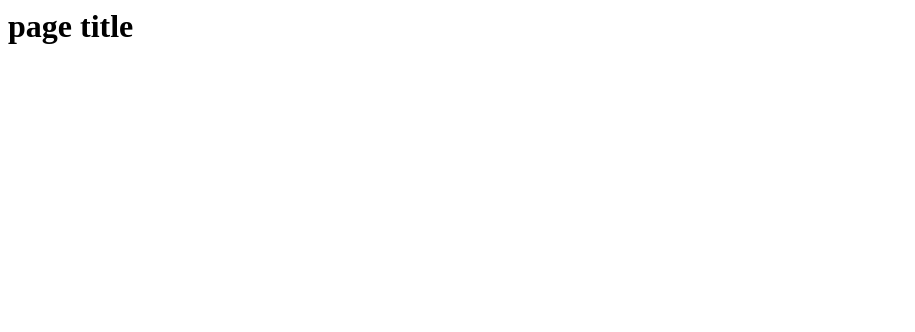
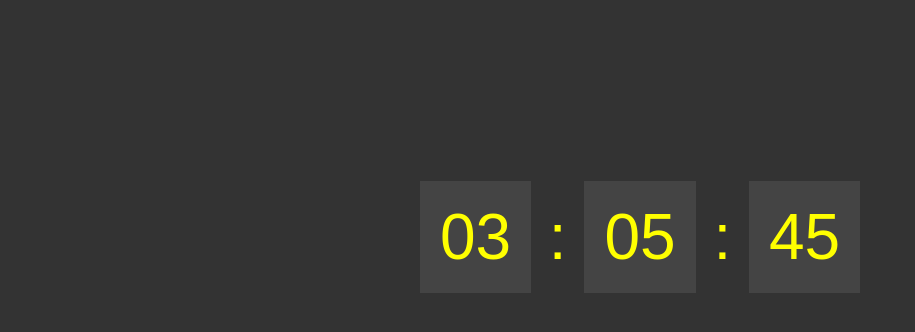
Before and after one commit to alex-kzr/javascript-basics, a plain HTML site: page index.html in a window 1280 px wide. Shown: the whole page, without its empty margins (0-915 px from the left). Drawn offline with Linux system fonts and the light colour scheme.

Commit message:
Add digital clock

```diff
--- a/index.html
+++ b/index.html
@@ -3,9 +3,11 @@
     <meta charset="UTF-8">
     <meta name="viewport" content="width=device-width, initial-scale=1.0">
     <title>Document</title>
+    <link rel="stylesheet" href="styles.css">
 </head>
 <body>
-    <h1>page title</h1>
+
+    <div class="clock"></div>
 
     <script src="sandbox.js"></script>
 </body>
--- a/sandbox.js
+++ b/sandbox.js
@@ -1,19 +1,27 @@
-// dates & times
-const before = new Date('March 1 2020 12:30:59');
-const now = new Date();
+const clock = document.querySelector('.clock');
 
-const diff = now.getTime() - before.getTime();
-console.log(diff);
+const addPrependigZero = number =>{
+    if(number >= 0 && number <= 9){
+        return ("0" + number).slice(-2);;
+    }else{
+        return number;
+    }
+}
 
-const secs = Math.round(diff / 1000);
-const mins = Math.round(secs / 60);
-const hours = Math.round(mins / 60);
-const days = Math.round(hours / 24);
+const tick = () => {
+    const now = new Date();
 
-console.log(days, hours, mins, secs);
+    const h = addPrependigZero(now.getHours());
+    const m = addPrependigZero(now.getMinutes());
+    const s = addPrependigZero(now.getSeconds());
 
-console.log(`the blog was written ${days} ago`);
+    html = `
+        <span>${h}</span> :
+        <span>${m}</span> :
+        <span>${s}</span>
+    `;
 
-// converting timestamps into date objects
-const timestamp = 1675938474990;
-console.log(new Date(timestamp));
+    clock.innerHTML = html;
+};
+
+setInterval(tick, 1000);
--- /dev/null
+++ b/styles.css
@@ -0,0 +1,16 @@
+body{
+    background: #333;
+}
+
+.clock{
+    font-size: 4em;
+    text-align: center;
+    margin: 200px auto;
+    color: yellow;
+    font-family: arial;
+}
+
+.clock span{
+    padding: 20px;
+    background: #444;
+}
```
